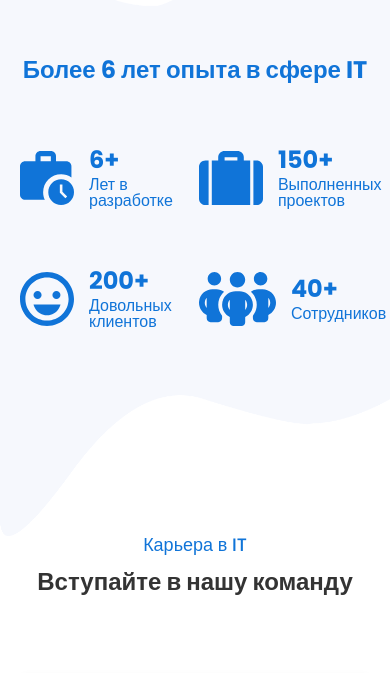
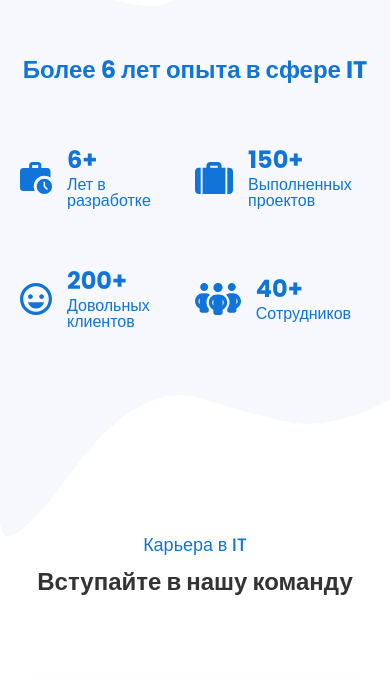
Before and after one commit to DanyloDiachenko/epicstars, a website: page index.html in a window 390 px wide. Shown: the part 4781-5454 px from the top of the page. Drawn offline with nearby package versions, Linux system fonts and the light colour scheme.

Commit message:
adaptive

```diff
--- a/index.scss
+++ b/index.scss
@@ -620,6 +620,15 @@ body {
                 gap: 15px;
                 color: var(--color-blue);
 
+                img {
+                    @media (max-width: 480px) {
+                        height: 32px;
+                    }
+                    @media (max-width: 360px) {
+                        height: auto;
+                    }
+                }
+
                 .number {
                     font-family: var(--font-poppins);
                     font-size: 24px;
```
Also changed, not shown: index.css, 1 other file.
